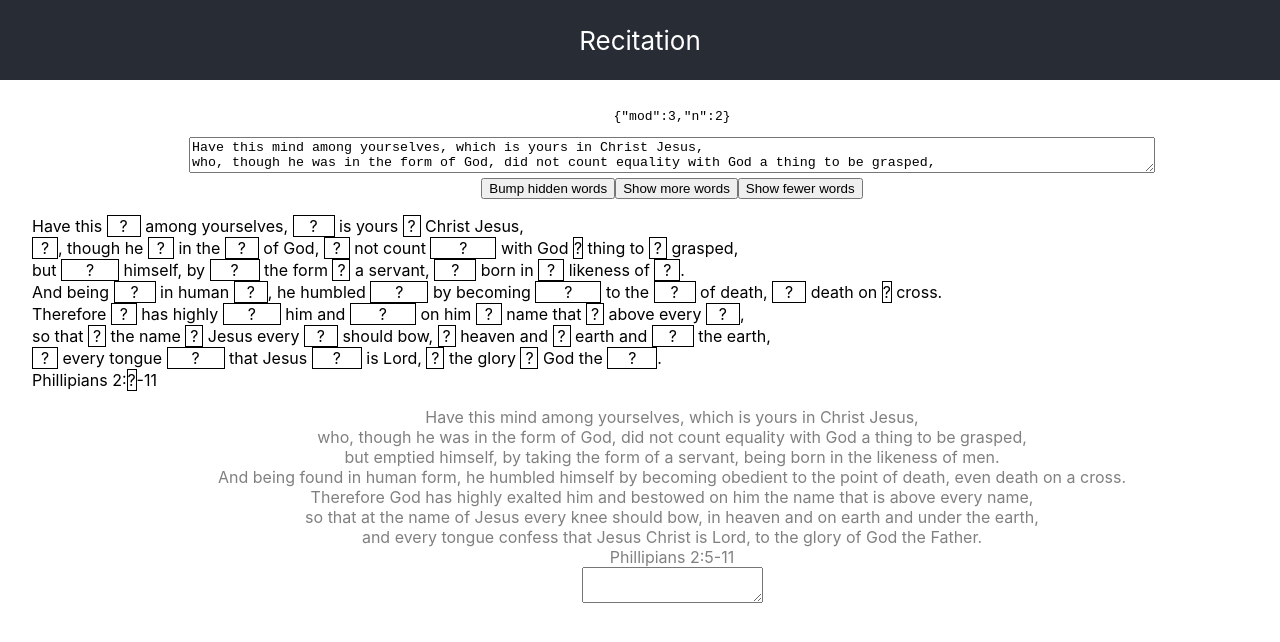
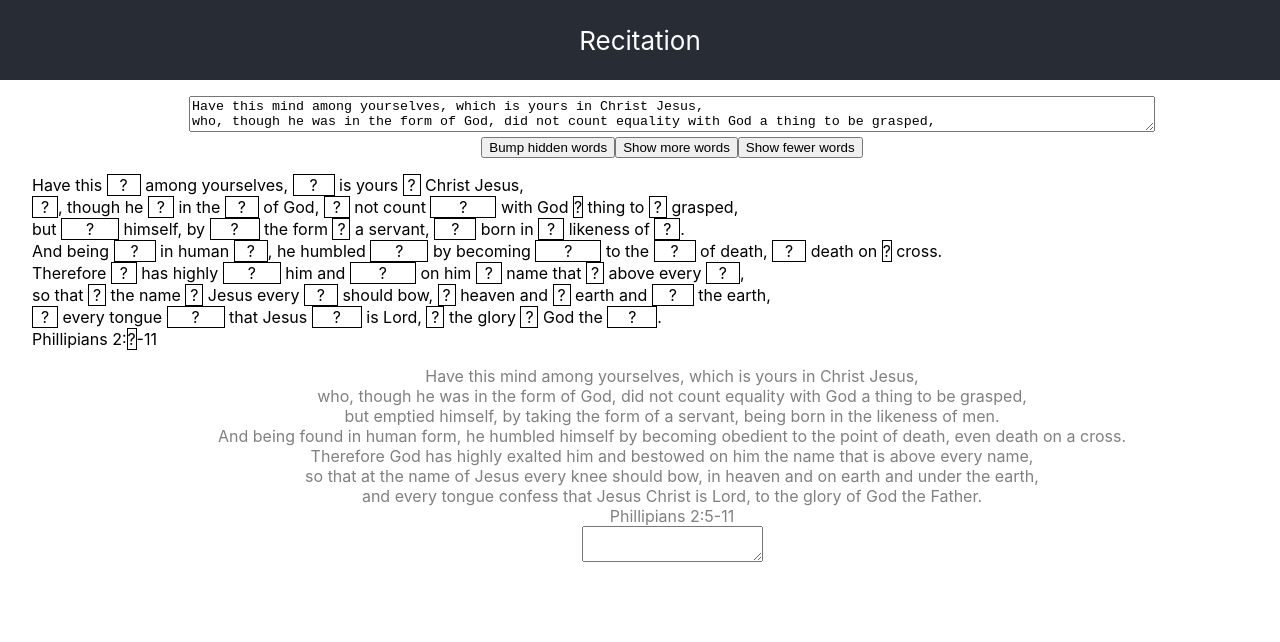
Before and after one commit to TimothyDJewell/recitation, a React (Create React App) app: page / in a window 1280 px wide. Shown: the top 642 px of the page. Built offline with nearby package versions, Linux system fonts and the light colour scheme.

Commit message:
extract hidden words into component

```diff
--- a/src/App.css
+++ b/src/App.css
@@ -22,10 +22,6 @@
   padding: 1em 2em;
 }
 
-.AppBody p {
-  text-align: left;
-}
-
 .LargeInput {
   width: 75%;
 }
--- a/src/App.tsx
+++ b/src/App.tsx
@@ -1,6 +1,6 @@
-import React, { useState } from 'react';
+import { useState } from 'react';
 import './App.css';
-import MemoryBox from './MemoryBox';
+import HiddenWords from './HiddenWords';
 import TextTypingInput from './TextTypingInput';
 
 const initialInput = [
@@ -18,35 +18,12 @@ const LargeInput = ({ text, setText }: { text: string, setText: (t: string) => v
   <textarea className="LargeInput" onChange={e => setText(e.target.value)} value={text} />
 );
 
-const hideWords = (text: string, wordPredicate: (value: string, index: number) => boolean): (string | JSX.Element)[] => {
-  const splitText = text.split(/\b/);
-  const wordIndices = splitText.reduce<{ arr: (number | undefined)[], nextIndex: number }>((prev, curr) => /^\w+$/.test(curr)
-      ? ({ arr: [...prev.arr, prev.nextIndex], nextIndex: prev.nextIndex + 1 })
-      : ({ arr: [...prev.arr, undefined], nextIndex: prev.nextIndex }),
-    { arr: [], nextIndex: 0 }).arr;
-  return splitText.map((value, index) => wordIndices[index] === undefined || wordPredicate(value, wordIndices[index]!) ? value : <MemoryBox key={index} hiddenText={value} />);
-}
-
 const AppBody = () => {
   const [memorizationText, setMemorizationText] = useState(initialInput);
-  const [hideMode, setHideMode] = useState({ mod: 3, n: 2 });
-  const increaseN = () => setHideMode({...hideMode, n: (hideMode.n + 1) % hideMode.mod});
-  const increaseMod = () => setHideMode({...hideMode, mod: hideMode.mod + 1});
-  const decreaseMod = () => {
-    const mod = (hideMode.mod - 1) || 1;
-    setHideMode({ mod, n: hideMode.n % mod });
-  }
-
   return (
     <div className="AppBody">
-      <pre>{JSON.stringify(hideMode)}</pre>
       <LargeInput text={memorizationText} setText={setMemorizationText} />
-      <div>
-        <button onClick={increaseN}>Bump hidden words</button>
-        <button onClick={increaseMod}>Show more words</button>
-        <button onClick={decreaseMod}>Show fewer words</button>
-      </div>
-      <p style={{whiteSpace: 'pre'}}>{hideWords(memorizationText, (_, i) => i % hideMode.mod !== hideMode.n)}</p>
+      <HiddenWords text={memorizationText} />
       <TextTypingInput text={memorizationText}/>
     </div>
   );
--- /dev/null
+++ b/src/HiddenWords.tsx
@@ -0,0 +1,32 @@
+import { useState } from 'react';
+import MemoryBox from './MemoryBox';
+
+const hideWords = (text: string, wordPredicate: (value: string, index: number) => boolean): (string | JSX.Element)[] => {
+  const splitText = text.split(/\b/);
+  const wordIndices = splitText.reduce<{ arr: (number | undefined)[], nextIndex: number }>((prev, curr) => /^\w+$/.test(curr)
+      ? ({ arr: [...prev.arr, prev.nextIndex], nextIndex: prev.nextIndex + 1 })
+      : ({ arr: [...prev.arr, undefined], nextIndex: prev.nextIndex }),
+    { arr: [], nextIndex: 0 }).arr;
+  return splitText.map((value, index) => wordIndices[index] === undefined || wordPredicate(value, wordIndices[index]!) ? value : <MemoryBox key={index} hiddenText={value} />);
+};
+
+const HiddenWords = ({ text }: { text: string }) =>  {
+  const [hideMode, setHideMode] = useState({ mod: 3, n: 2 });
+  const increaseN = () => setHideMode({...hideMode, n: (hideMode.n + 1) % hideMode.mod});
+  const increaseMod = () => setHideMode({...hideMode, mod: hideMode.mod + 1});
+  const decreaseMod = () => {
+    const mod = (hideMode.mod - 1) || 1;
+    setHideMode({ mod, n: hideMode.n % mod });
+  }
+  return (
+    <div>
+      <div>
+        <button onClick={increaseN}>Bump hidden words</button>
+        <button onClick={increaseMod}>Show more words</button>
+        <button onClick={decreaseMod}>Show fewer words</button>
+      </div>
+      <p style={{ textAlign: 'left', whiteSpace: 'pre' }}>{hideWords(text, (_, i) => i % hideMode.mod !== hideMode.n)}</p>
+    </div>
+  );
+};
+export default HiddenWords;
--- a/src/TextTypingInput.tsx
+++ b/src/TextTypingInput.tsx
@@ -1,4 +1,4 @@
-import React, { useState } from 'react';
+import { useState } from 'react';
 import Style from './TextTypingInput.module.css';
 
 /**
```
